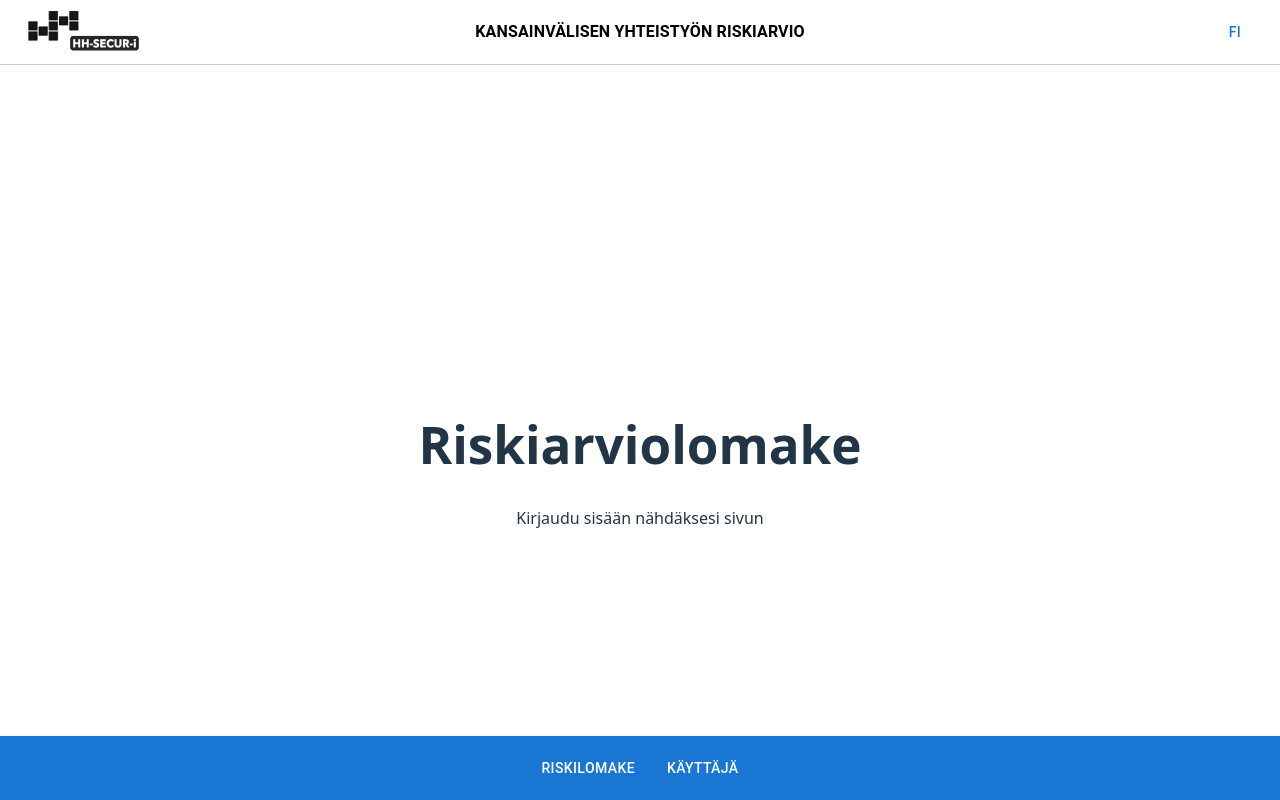
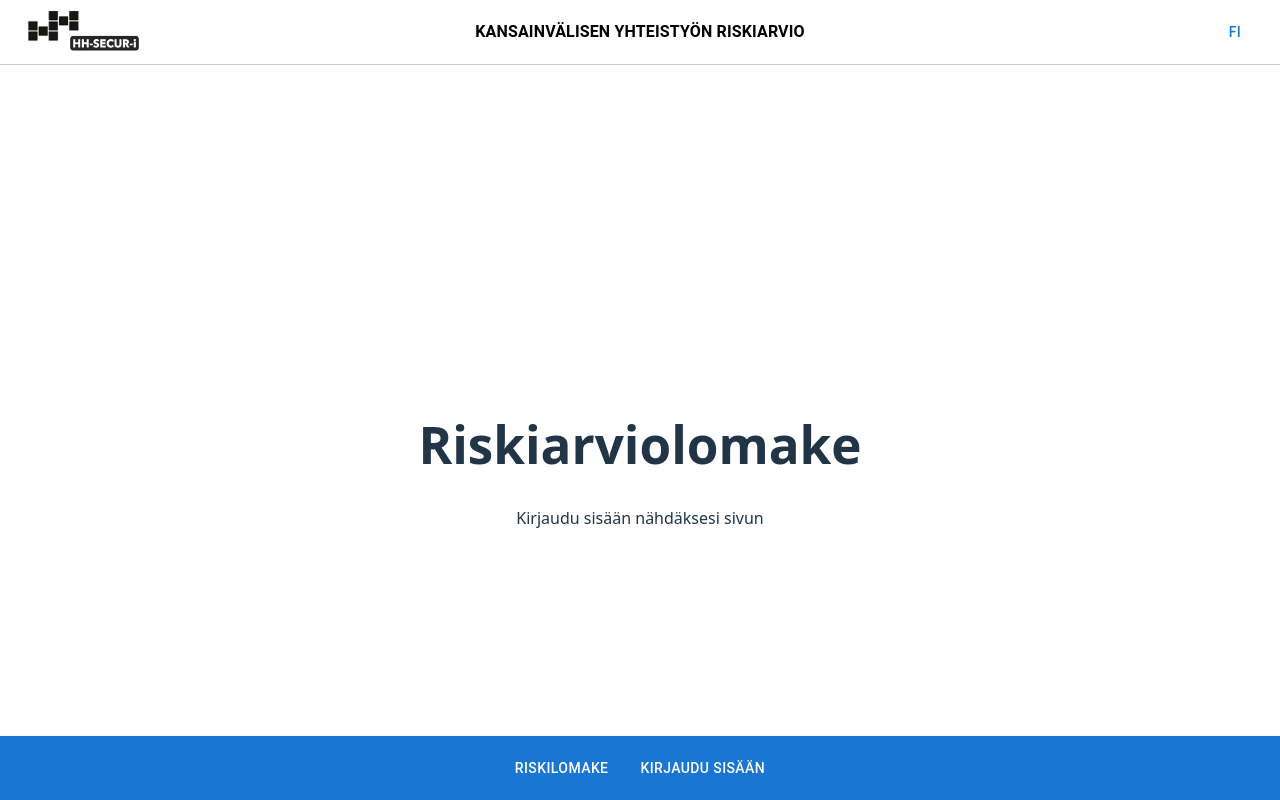
Before and after one commit to haagahelia/HH-SECUR-i, a React (Vite) app in the folder hh-riski/: page / in a window 1280 px wide. Built offline with nearby package versions, Linux system fonts and the light colour scheme; some icons are missing.

Commit message:
Fixed a part of the authentication and changed lower navbar tab names

```diff
--- a/hh-riski/src/Components/Layout/Navbar.tsx
+++ b/hh-riski/src/Components/Layout/Navbar.tsx
@@ -23,7 +23,7 @@ function HideOnScroll(props: { children: React.ReactElement }) {
 
 
 const Navbar = ({ language, setLanguage }: NavbarProps) => {
-    const { user, clearUser } = useCurrentUser();
+    const { user, isAuthenticated, clearUser } = useCurrentUser();
     return (
         <>
             {/* YLÄPALKKI */}
@@ -124,10 +124,15 @@ const Navbar = ({ language, setLanguage }: NavbarProps) => {
                         <Button color="inherit" component={RouterLink} to="/">
                             {language === "fi" ? "Riskilomake" : "Risk form"}
                         </Button>
-
+                        {!isAuthenticated ?
+                        <Button color="inherit" component={RouterLink} to="/user">
+                            {language === "fi" ? "Kirjaudu sisään" : "Sign in"}
+                        </Button>
+                        :
                         <Button color="inherit" component={RouterLink} to="/user">
                             {language === "fi" ? "Käyttäjä" : "User"}
                         </Button>
+                        }
                         {user && (
                             <div className={styles.center}>
                                 {language === "fi" ? (
--- a/hh-riski/src/Components/LoginPage.tsx
+++ b/hh-riski/src/Components/LoginPage.tsx
@@ -24,8 +24,7 @@ const LoginPage = () => {
 
 		try {
 			const data = await authenticateUser(userData);
-			console.log(user)
-			login(inputUser);
+			login(data);
 			setInputUser({
 				id: "",
 				username: "",
--- a/hh-riski/src/services/auth.ts
+++ b/hh-riski/src/services/auth.ts
@@ -1,5 +1,3 @@
-import type { User } from "../types";
-
 export async function authenticateUser(user: { username: string, password: string }) {
 	// TODO: Place port into an env. file
 	const response = await fetch("http://localhost:3000/login", {
```
